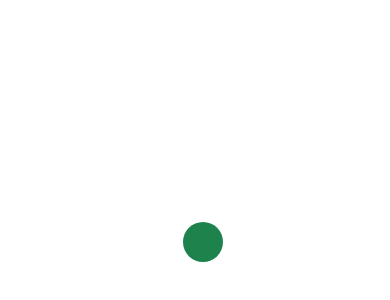
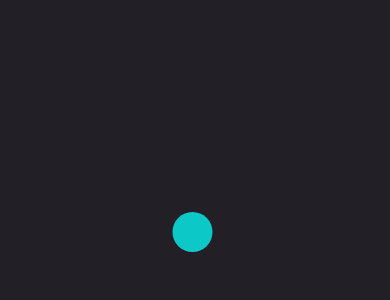
Before and after one commit to fonsecapeter/color-shift, a plain HTML site: page index.html in a window 390 px wide. Shown: the part 188-488 px from the top of the page. Drawn offline with Linux system fonts and the light colour scheme.

Commit message:
better colors

```diff
--- a/bundle.js
+++ b/bundle.js
@@ -48,8 +48,11 @@
 
 	const canvasEl = document.getElementById("main");
 
-	canvasEl.height = window.innerHeight;
-	canvasEl.width = window.innerWidth;
+	// canvasEl.width = window.innerWidth;
+	// canvasEl.height = window.innerHeight;
+
+	canvasEl.width = viewportSize.getWidth() - 5;
+	canvasEl.height = viewportSize.getHeight() - 4;
 
 	const ctx = canvasEl.getContext('2d');
 	const gameView = new GameView(canvasEl.width, canvasEl.height).start(ctx);
@@ -191,10 +194,16 @@
 
 	const RADIUS = 20;
 	const VELOCITY = [0, 0];
-	const COLOR = "#1E824C";
+
+	const COLORS = {
+	  bright: "#0cc9c7",
+	  medium: "#369393",
+	  dim: "#2e4852"
+	};
 
 	const Player = function (pos, game) {
-	  MovingShape.call(this, pos, VELOCITY, RADIUS, COLOR, game);
+	  this.color = COLORS.bright;
+	  MovingShape.call(this, pos, VELOCITY, RADIUS, this.color, game);
 	};
 
 	Util.inherits(Player, MovingShape);
--- a/index.html
+++ b/index.html
@@ -3,9 +3,12 @@
   <head>
     <meta charset="utf-8">
     <title>Shape Shift</title>
+    <link href="main.css" rel="stylesheet">
   </head>
   <body>
     <canvas id="main"></canvas>
+
+    <script type="application/javascript" src="vendor/viewport_size.js"></script>
     <script type="application/javascript" src="vendor/keymaster.js"></script>
     <script type="application/javascript" src="bundle.js"></script>
   </body>
--- /dev/null
+++ b/main.css
@@ -0,0 +1,6 @@
+html, body, canvas {
+  margin: 0;
+  padding: 0;
+  background-color: #221f26;
+  color: #575758;
+}
--- /dev/null
+++ b/vendor/viewport_size.js
@@ -0,0 +1,55 @@
+(function (window) {
+
+	window.viewportSize = {};
+
+	window.viewportSize.getHeight = function () {
+		return getSize("Height");
+	};
+
+	window.viewportSize.getWidth = function () {
+		return getSize("Width");
+	};
+
+	var getSize = function (Name) {
+		var size;
+		var name = Name.toLowerCase();
+		var document = window.document;
+		var documentElement = document.documentElement;
+		if (window["inner" + Name] === undefined) {
+			// IE6 & IE7 don't have window.innerWidth or innerHeight
+			size = documentElement["client" + Name];
+		}
+		else if (window["inner" + Name] != documentElement["client" + Name]) {
+			// WebKit doesn't include scrollbars while calculating viewport size so we have to get fancy
+
+			// Insert markup to test if a media query will match document.doumentElement["client" + Name]
+			var bodyElement = document.createElement("body");
+			bodyElement.id = "vpw-test-b";
+			bodyElement.style.cssText = "overflow:scroll";
+			var divElement = document.createElement("div");
+			divElement.id = "vpw-test-d";
+			divElement.style.cssText = "position:absolute;top:-1000px";
+			// Getting specific on the CSS selector so it won't get overridden easily
+			divElement.innerHTML = "<style>@media(" + name + ":" + documentElement["client" + Name] + "px){body#vpw-test-b div#vpw-test-d{" + name + ":7px!important}}</style>";
+			bodyElement.appendChild(divElement);
+			documentElement.insertBefore(bodyElement, document.head);
+
+			if (divElement["offset" + Name] == 7) {
+				// Media query matches document.documentElement["client" + Name]
+				size = documentElement["client" + Name];
+			}
+			else {
+				// Media query didn't match, use window["inner" + Name]
+				size = window["inner" + Name];
+			}
+			// Cleanup
+			documentElement.removeChild(bodyElement);
+		}
+		else {
+			// Default to use window["inner" + Name]
+			size = window["inner" + Name];
+		}
+		return size;
+	};
+
+})(this);
```
Also changed, not shown: lib/player.js (+8 -2 lines), lib/shape_shift.js (+5 -2 lines), 1 other file.
